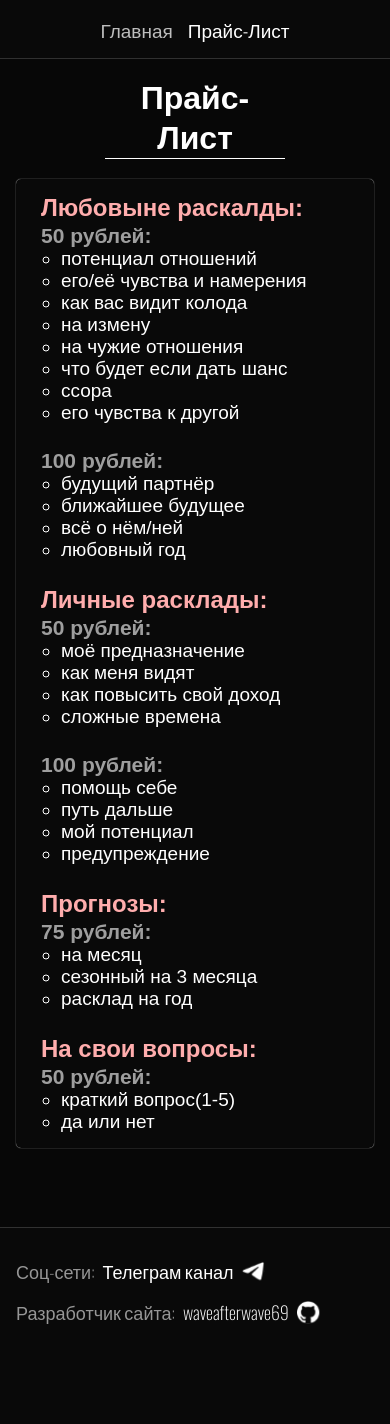
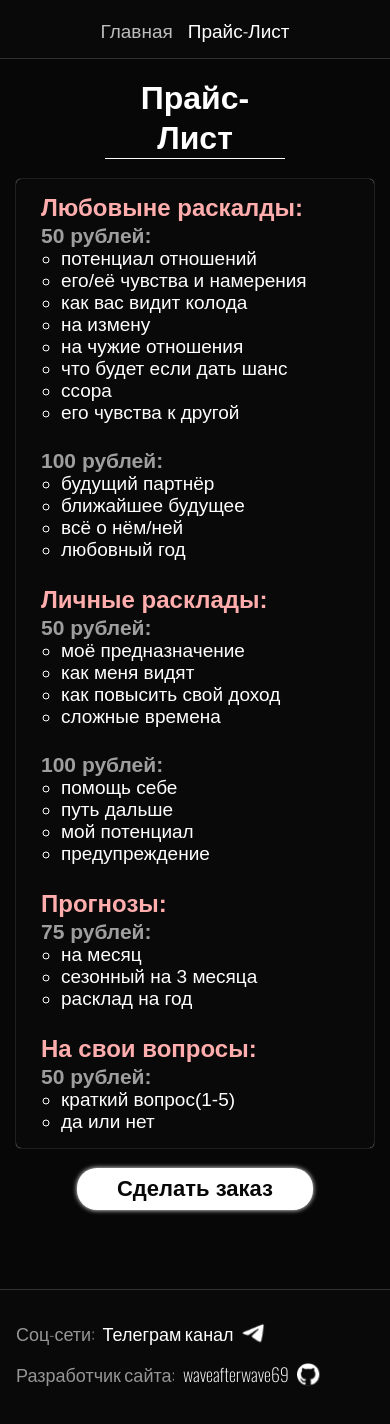
Before and after one commit to waveafterwave69/tarot-reader-services, a Next.js app: page /price in a window 390 px wide. Shown: the top 1424 px of the page. Built offline with nearby package versions, Linux system fonts and the light colour scheme; a web font is replaced by a local one.

Commit message:
feat: add ButtonUI in PriceContent

```diff
--- a/src/components/PriceContent/PriceContent.module.css
+++ b/src/components/PriceContent/PriceContent.module.css
@@ -13,6 +13,7 @@
     background-color: var(--color-black-2);
     padding: 40px 50px;
     border-radius: 5px;
+    margin-bottom: 30px;
 }
 
 .price__list {
@@ -38,6 +39,10 @@
 }
 
 @media (max-width: 550px) {
+    .price {
+        margin-bottom: 80px;
+    }
+
     .price__title {
         margin-top: 20px;
         margin-bottom: 20px;
@@ -46,7 +51,7 @@
 
     .price__content {
         padding: 15px 25px;
-        margin-bottom: 80px;
+        margin-bottom: 20px;
     }
 
     .price__list {
--- a/src/components/PriceContent/PriceContent.tsx
+++ b/src/components/PriceContent/PriceContent.tsx
@@ -1,6 +1,7 @@
 import { Prices } from '@/data/priceData'
 import styles from './PriceContent.module.css'
 import PriceCardItem from '../PriceCardItem/PriceCardItem'
+import ButtonUI from '@/shared/ui/ButtonUI/ButtonUI'
 
 const PriceContent: React.FC = () => {
     return (
@@ -20,6 +21,18 @@ const PriceContent: React.FC = () => {
                             ))}
                         </ul>
                     </div>
+                    <div
+                        style={{
+                            margin: '0 auto',
+                            display: 'flex',
+                            justifyContent: 'center',
+                        }}
+                    >
+                        <ButtonUI
+                            href="https://t.me/catarogin"
+                            text="Сделать заказ"
+                        />
+                    </div>
                 </div>
             </section>
         </>
```
